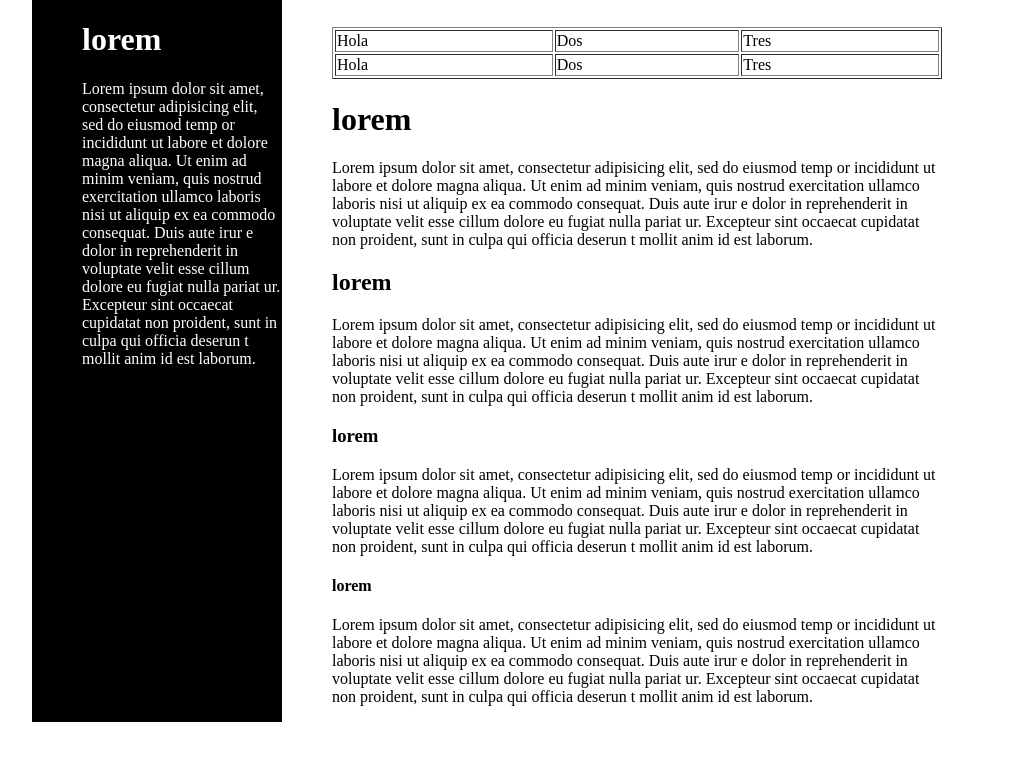
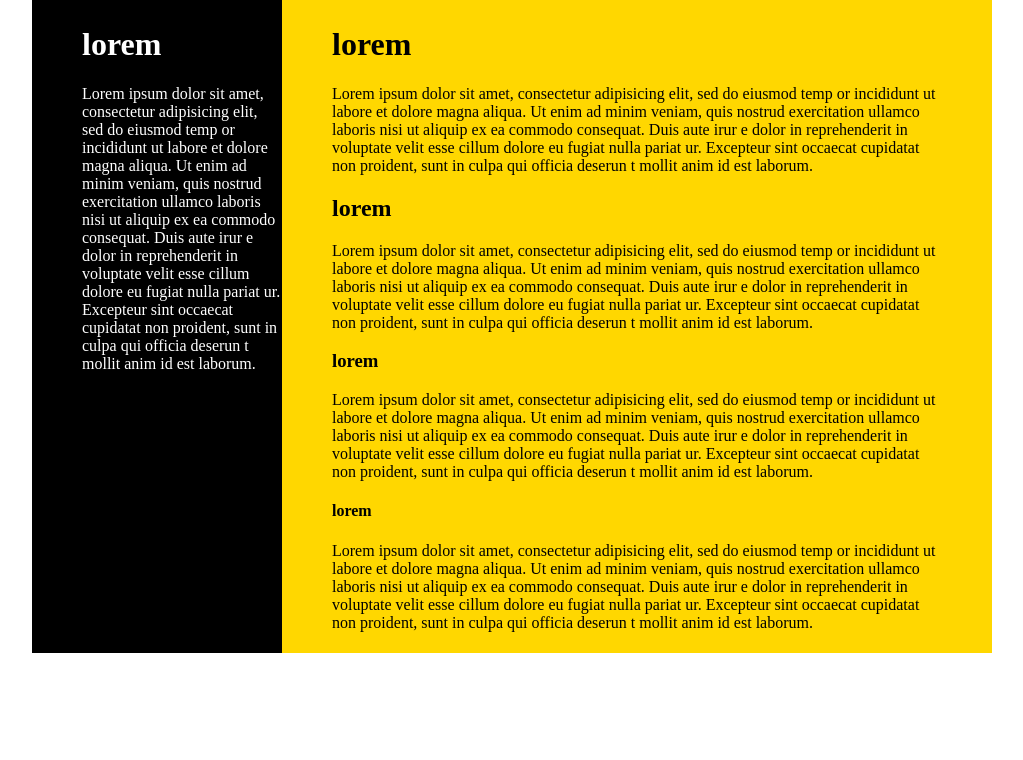
Before and after one commit to gonzunigad/experiencia5, a plain HTML site: page index4.html in a window 1280 px wide. Shown: the whole page, without its empty margins (128-1151 px from the left). Drawn offline with Linux system fonts and the light colour scheme.

Commit message:
cambio superficial

```diff
--- a/index4.html
+++ b/index4.html
@@ -21,7 +21,9 @@
         .main {
             display: table-cell;
             margin-left: 250px;
-            padding: 0 50px 0 50px;
+            padding: 5px 50px 5px 50px;
+            background-color: gold;
+
         }
     </style>
 </head>
@@ -37,18 +39,6 @@
 </div>
 <div class="main">
 
-    <table border="1" width="100%">
-        <tr>
-            <td>Hola</td>
-            <td>Dos</td>
-            <td>Tres</td>
-        </tr>
-        <tr>
-            <td>Hola</td>
-            <td>Dos</td>
-            <td>Tres</td>
-        </tr>
-    </table>
     <h1> lorem </h1>
     <p> Lorem ipsum dolor sit amet, consectetur adipisicing elit, sed do eiusmod temp
         or incididunt ut labore et dolore magna aliqua. Ut enim ad minim veniam, quis nostrud
```
Also changed, not shown: index5.html (+3 -1 lines), index6.html (+4 -2 lines).
